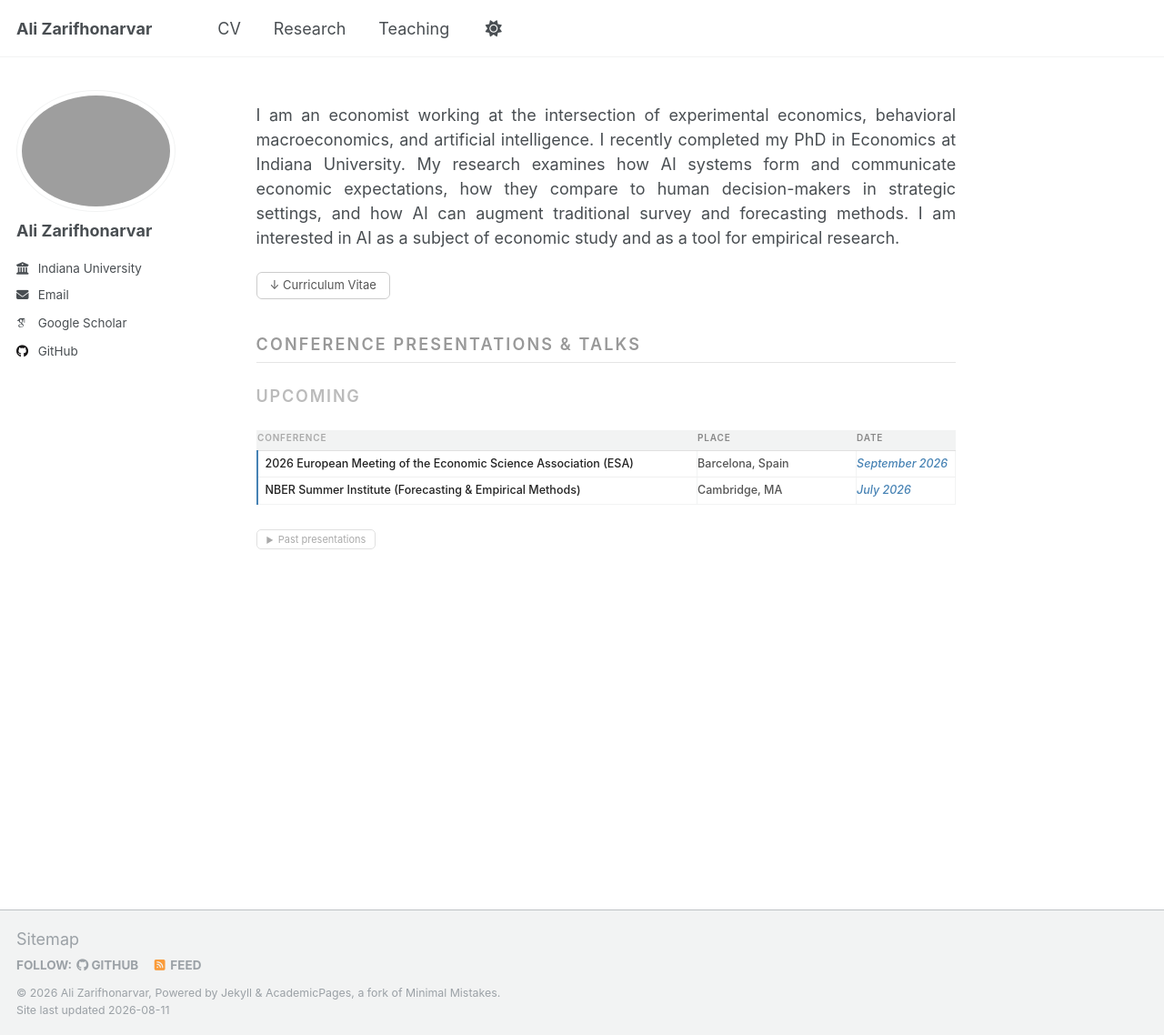
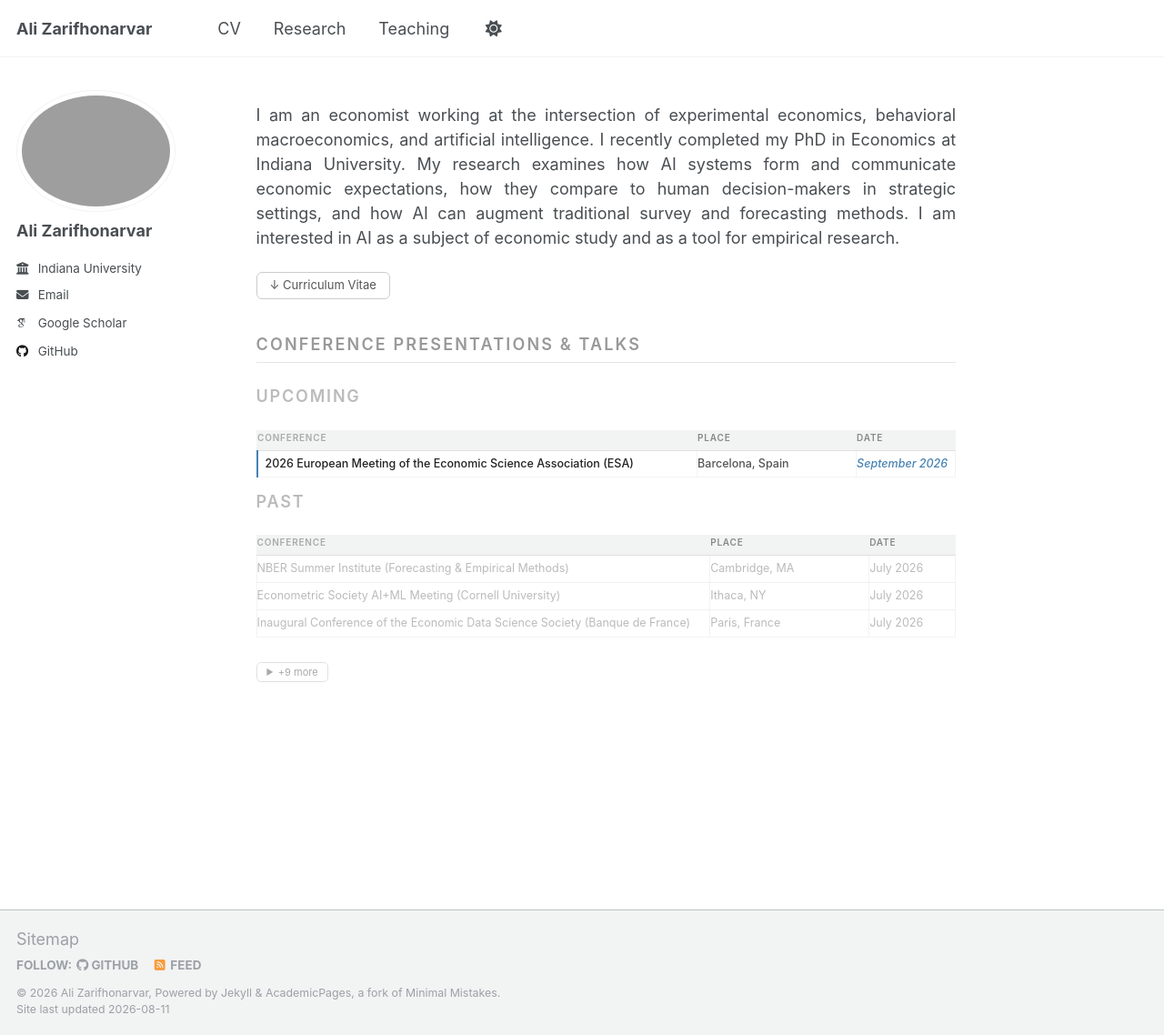
Before and after one commit to alizarif/alizarif.github.io, a Jekyll site: the page built from _pages/about.html, in a window 1280 px wide and 1138 px high. Shown: the whole window at 91% size. Built offline with Jekyll 4.4.1, drawn with Linux system fonts in a browser that asks for light colours; some web fonts are replaced.

Commit message:
Update about.html

```diff
--- a/_pages/about.html
+++ b/_pages/about.html
@@ -122,23 +122,18 @@ redirect_from:
   .past-toggle.open .arrow {
     transform: rotate(90deg);
   }
-  #past-table {
+  #past-hidden {
     display: none;
   }
   a {
     text-decoration: none !important;
   }
 </style>
-
 <p class="ab-intro">I am an economist working at the intersection of experimental economics, behavioral macroeconomics, and artificial intelligence. I recently completed my PhD in Economics at Indiana University. My research examines how AI systems form and communicate economic expectations, how they compare to human decision-makers in strategic settings, and how AI can augment traditional survey and forecasting methods. I am interested in AI as a subject of economic study and as a tool for empirical research.</p>
-
 <a class="ab-cv" href="https://alizarif.github.io/assets/Ali_Zarifhonarvar_CV.pdf">↓ Curriculum Vitae</a>
-
 <div style="margin-top: 2rem;"></div>
 <p class="ab-section">Conference Presentations &amp; Talks</p>
-
 <p class="sub-section">Upcoming</p>
-
 <table class="tt">
   <thead>
     <tr>
@@ -149,16 +144,10 @@ redirect_from:
   </thead>
   <tbody>
     <tr class="upcoming"><td>2026 European Meeting of the Economic Science Association (ESA)</td><td class="place">Barcelona, Spain</td><td class="date">September 2026</td></tr>
-    <tr class="upcoming"><td>NBER Summer Institute (Forecasting &amp; Empirical Methods)</td><td class="place">Cambridge, MA</td><td class="date">July 2026</td></tr>
   </tbody>
 </table>
-
-<button class="past-toggle" onclick="togglePast(this)" aria-expanded="false">
-  <span class="arrow">▶</span> Past presentations
-</button>
-
-<div id="past-table">
-  <table class="tt" style="margin-top: 0.4rem;">
+<p class="sub-section">Past</p>
+<table class="tt">
   <thead>
     <tr>
       <th>Conference</th>
@@ -166,9 +155,12 @@ redirect_from:
       <th class="date">Date</th>
     </tr>
   </thead>
-    <tbody>
+  <tbody id="past-visible">
+    <tr class="past"><td>NBER Summer Institute (Forecasting &amp; Empirical Methods)</td><td class="place">Cambridge, MA</td><td class="date">July 2026</td></tr>
     <tr class="past"><td>Econometric Society AI+ML Meeting (Cornell University)</td><td class="place">Ithaca, NY</td><td class="date">July 2026</td></tr>
     <tr class="past"><td>Inaugural Conference of the Economic Data Science Society (Banque de France)</td><td class="place">Paris, France</td><td class="date">July 2026</td></tr>
+  </tbody>
+  <tbody id="past-hidden">
     <tr class="past"><td>60th Annual Meetings of the Canadian Economics Association</td><td class="place">Online</td><td class="date">May 2026</td></tr>
     <tr class="past"><td>2025 North American Meeting of the ESA (Arizona State University)</td><td class="place">Tucson, AZ</td><td class="date">Oct 2025</td></tr>
     <tr class="past"><td>Ninth Biennial Meeting of the Social Dilemmas Working Group (Indiana University)</td><td class="place">Bloomington, IN</td><td class="date">Jun 2025</td></tr>
@@ -181,14 +173,17 @@ redirect_from:
     <tr class="past"><td>International Monetary Fund (ICD Departmental Seminar Series)</td><td class="place">Washington, D.C.</td><td class="date">July 2024</td></tr>
   </tbody>
 </table>
-</div>
-
+<button class="past-toggle" id="past-toggle-btn" onclick="togglePast(this)" aria-expanded="false">
+  <span class="arrow">▶</span> <span class="toggle-label">+9 more</span>
+</button>
 <script>
 function togglePast(btn) {
-  var div = document.getElementById('past-table');
-  var open = div.style.display === 'block';
-  div.style.display = open ? 'none' : 'block';
+  var hidden = document.getElementById('past-hidden');
+  var label = btn.querySelector('.toggle-label');
+  var open = hidden.style.display === 'table-row-group';
+  hidden.style.display = open ? 'none' : 'table-row-group';
   btn.classList.toggle('open', !open);
   btn.setAttribute('aria-expanded', !open);
+  label.textContent = open ? '+9 more' : 'Show less';
 }
 </script>
```
Lines whose indentation alone changed are shown as unchanged.
